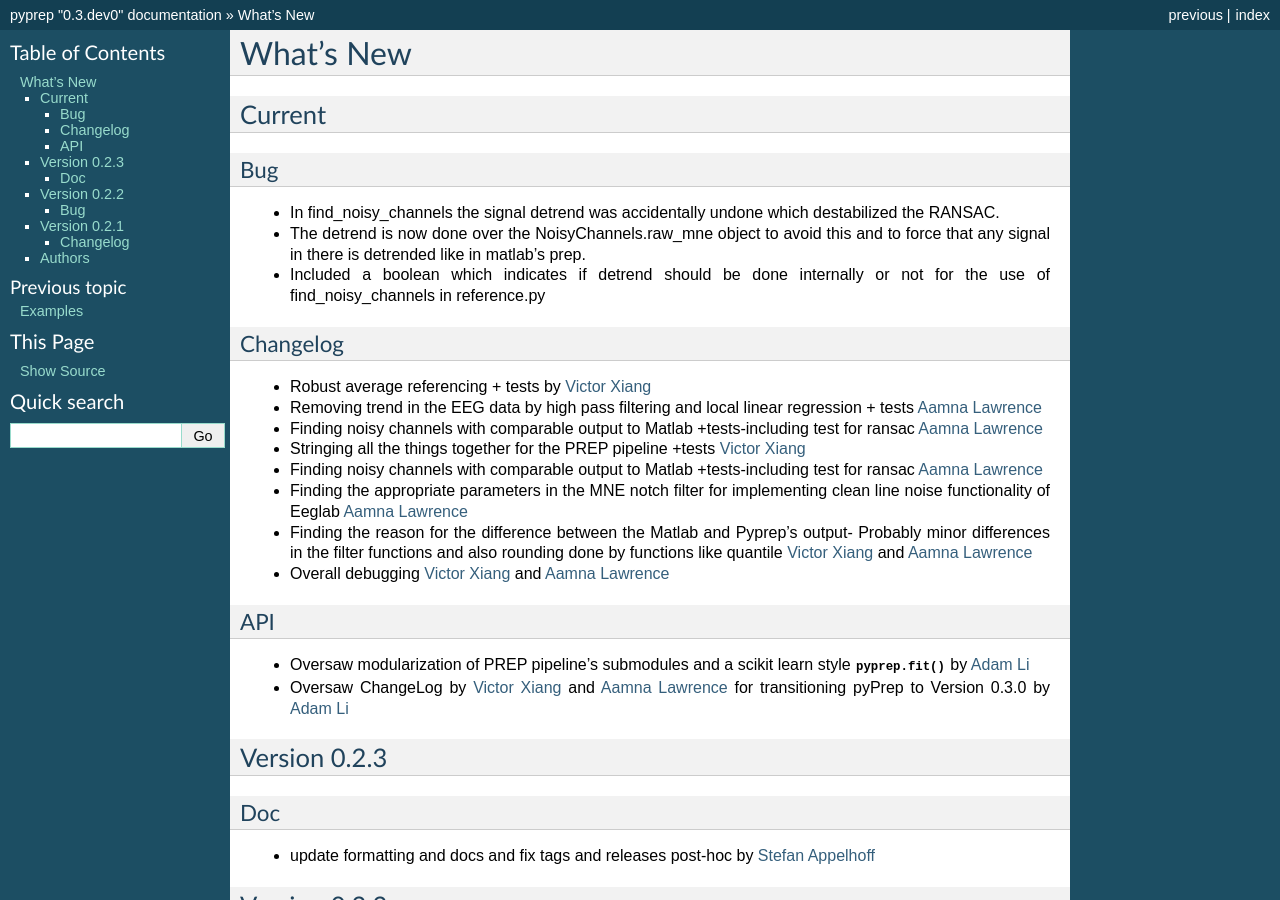
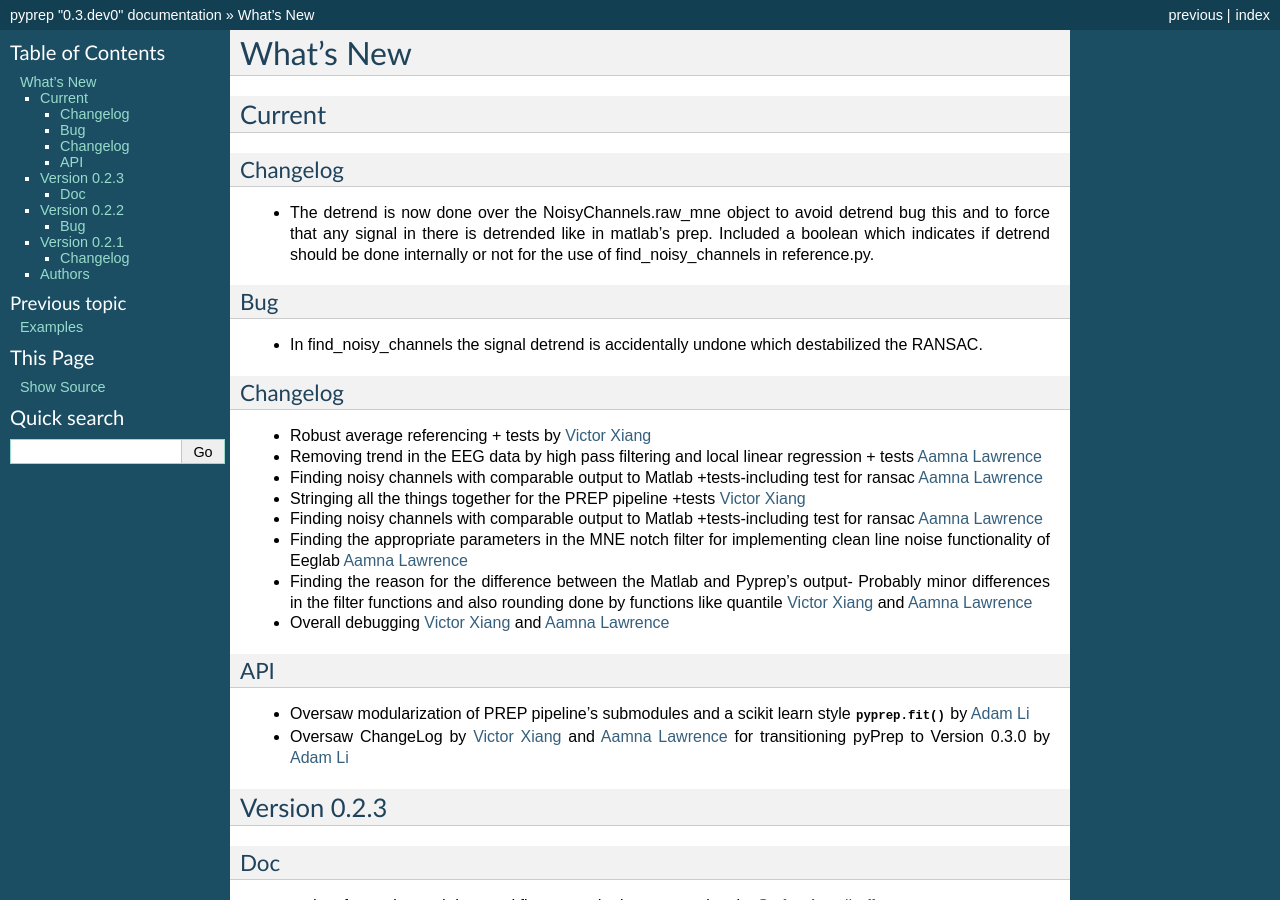
Before and after one commit to sappelhoff/pyprep, a Sphinx documentation site: the page built from docs/source/whats_new.rst, in a window 1280 px wide and 900 px high. Built offline with Sphinx 7.4.7, drawn with Linux system fonts in a browser that asks for light colours.

Commit message:
updating bug and changelog for detrend correction

```diff
--- a/docs/source/whats_new.rst
+++ b/docs/source/whats_new.rst
@@ -8,12 +8,14 @@ What's New
 Current
 -------
 
+Changelog
+~~~~~~~~~
+- The detrend is now done over the NoisyChannels.raw_mne object to avoid detrend bug this and to force that any signal in there is detrended like in matlab's prep. Included a boolean which indicates if detrend should be done internally or not for the use of find_noisy_channels in reference.py.
+
+
 Bug
 ~~~
-
-- In find_noisy_channels the signal detrend was accidentally undone which destabilized the RANSAC.
-- The detrend is now done over the NoisyChannels.raw_mne object to avoid this and to force that any signal in there is detrended like in matlab's prep.
-- Included a boolean which indicates if detrend should be done internally or not for the use of find_noisy_channels in reference.py
+- In find_noisy_channels the signal detrend is accidentally undone which destabilized the RANSAC.
 
 
 Changelog
```
Also changed, not shown: 1 other file.
